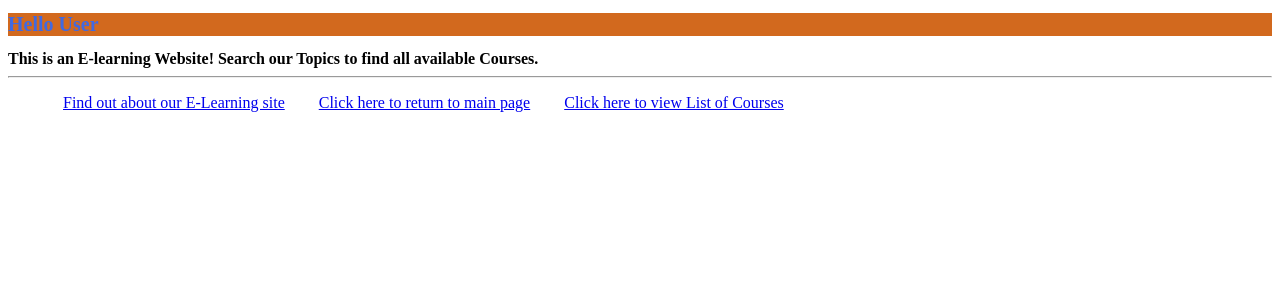
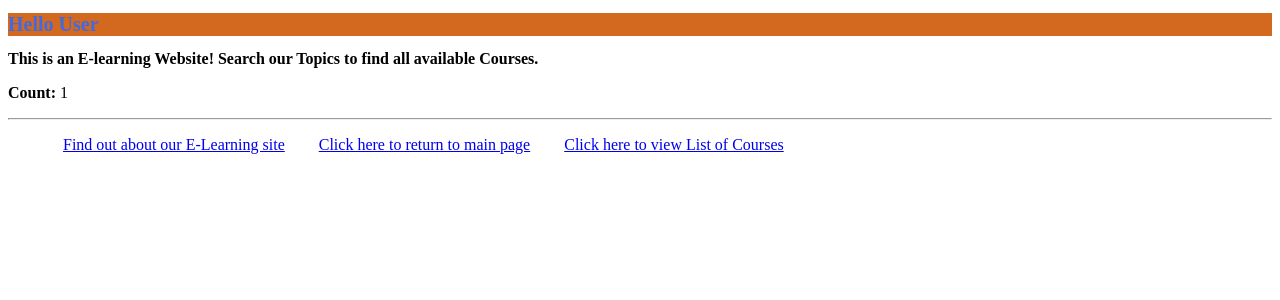
Before and after one commit to Manat-singh/django-project, a Django app: page /myapp/about in a window 1280 px wide. Shown: the top 300 px of the page. Run offline with Django 4.2, Linux system fonts and the light colour scheme.

Commit message:
assignment 9 part 2 q1

```diff
--- a/myapp/templates/myapp/about.html
+++ b/myapp/templates/myapp/about.html
@@ -1,4 +1,5 @@
 {% extends 'myapp/base.html' %}
 {% block body_block %}
     <strong>This is an E-learning Website! Search our Topics to find all available Courses.</strong>
+    <p><b>Count:</b> {{ count }}</p>
 {% endblock %}
--- a/myapp/views.py
+++ b/myapp/views.py
@@ -45,7 +45,16 @@ def index_old(request):
 
 
 def about(request):
-    return render(request, 'myapp/about.html')
+    response = HttpResponse()
+    count = 1
+    if 'about_visits' in request.session:
+        count = request.session['about_visits']
+        request.session['about_visits'] = count + 1
+        request.session.set_expiry(300)
+    else:
+        request.session['about_visits'] = 1
+        request.session.set_expiry(300)
+    return render(request, 'myapp/about.html', {'count': count})
 
 
 def about_old(request):
```
